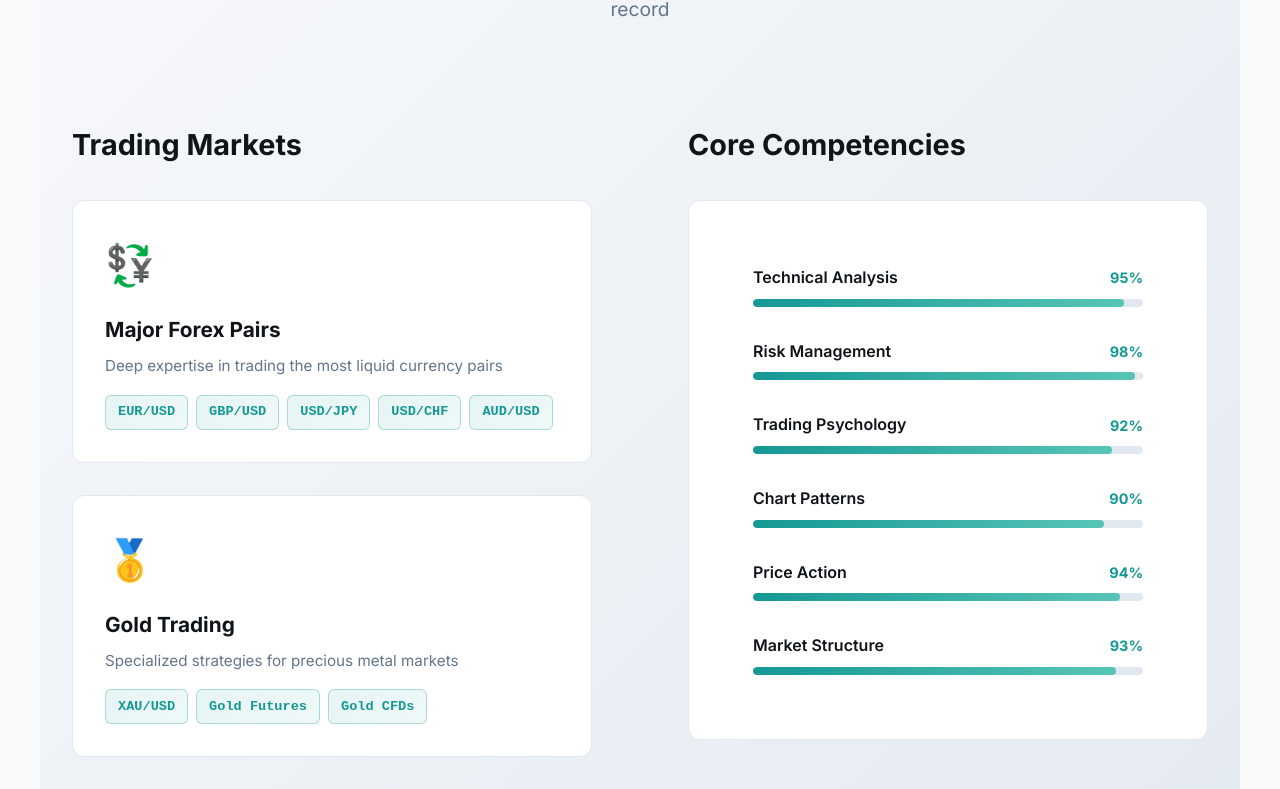
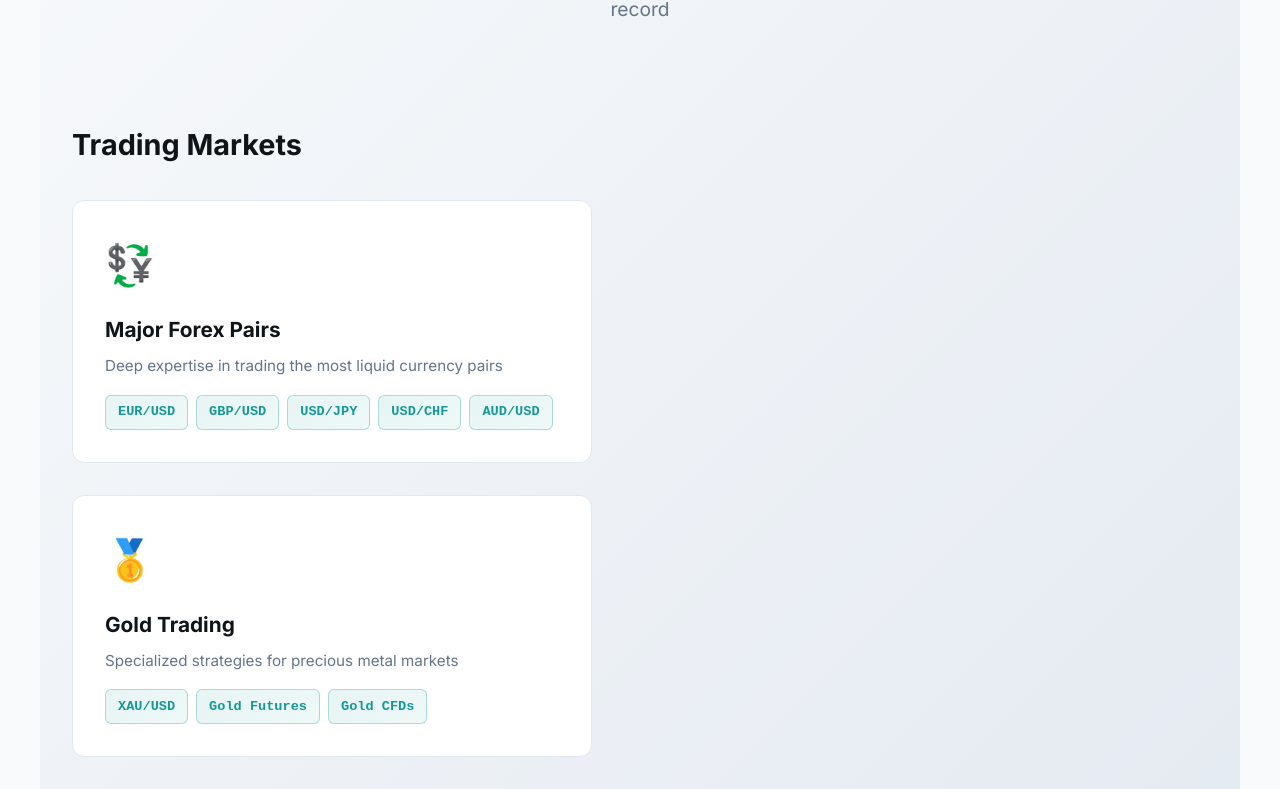
Before and after one commit to kunalworld/site, a React (Vite) app: page / in a window 1280 px wide. Shown: the part 4159-4948 px from the top of the page. Built offline with nearby package versions, Linux system fonts and the light colour scheme; no server answers.

Commit message:
Remove Core Competencies from Expertise

```diff
--- a/src/components/Expertise.tsx
+++ b/src/components/Expertise.tsx
@@ -20,15 +20,6 @@ const Expertise = () => {
       pairs: ['XAG/USD', 'Silver Futures', 'Silver CFDs'],
       description: 'Advanced techniques for silver market opportunities'
     }
-  ]
-
-  const skills = [
-    { skill: 'Technical Analysis', level: 95 },
-    { skill: 'Risk Management', level: 98 },
-    { skill: 'Trading Psychology', level: 92 },
-    { skill: 'Chart Patterns', level: 90 },
-    { skill: 'Price Action', level: 94 },
-    { skill: 'Market Structure', level: 93 }
   ]
 
   return (
@@ -59,26 +50,6 @@ const Expertise = () => {
             ))}
           </div>
         </div>
-
-        <div className="skills-section">
-          <h3 className="subsection-title">Core Competencies</h3>
-          <div className="skills-list">
-            {skills.map((item, index) => (
-              <div key={index} className="skill-item">
-                <div className="skill-header">
-                  <span className="skill-name">{item.skill}</span>
-                  <span className="skill-percentage">{item.level}%</span>
-                </div>
-                <div className="skill-bar">
-                  <div
-                    className="skill-progress"
-                    style={{ width: `${item.level}%` }}
-                  ></div>
-                </div>
-              </div>
-            ))}
-          </div>
-        </div>
       </div>
     </section>
   )
```
